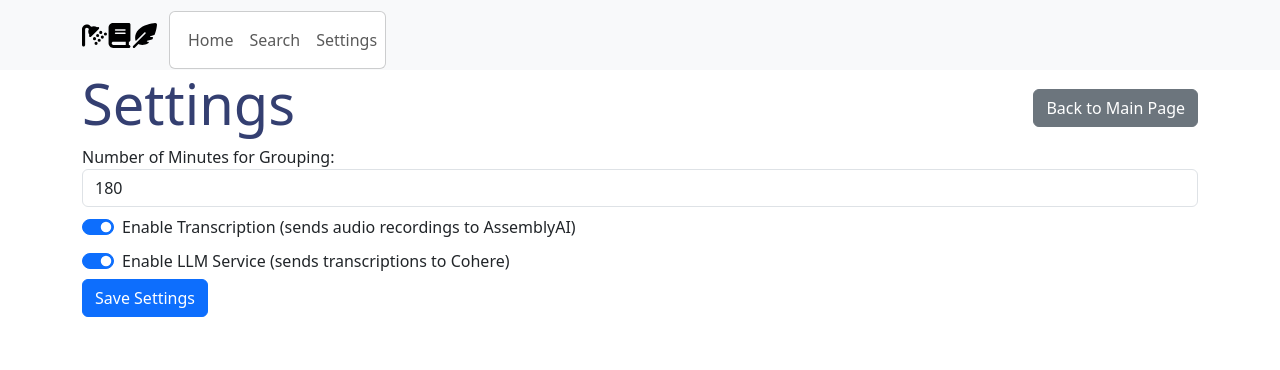
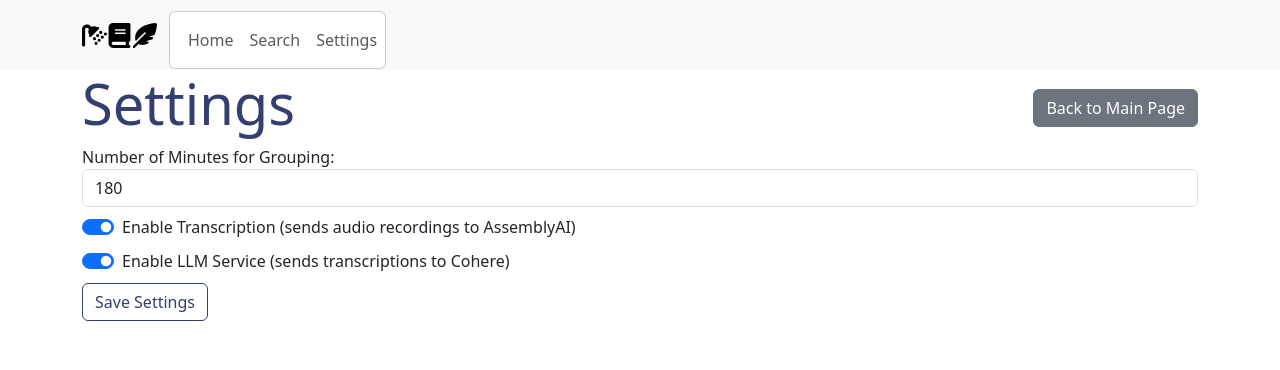
Before and after one commit to cyiuhim/shower-scribe, a Flask app: page /settings in a window 1280 px wide. Shown: the top 370 px of the page. Run offline with Flask 3, Linux system fonts and the light colour scheme; some libraries are stand-ins or nearby versions.

Commit message:
Made a button look nicer

```diff
--- a/webserver/templates/settings.html
+++ b/webserver/templates/settings.html
@@ -11,7 +11,7 @@
         <!-- A form to update the settings -->
         <form method="post" action="{{ url_for('save_settings') }}">
 
-            <div class="d-grid gap-2 mb-1">
+            <div class="d-grid gap-2 mb-2">
                 <div class="form-group">
                     <label for="grouping_minutes">Number of Minutes for Grouping:</label>
                     <input type="number" class="form-control" id="grouping_minutes" name="grouping_minutes" value="{{ user_settings.clustering_time_minutes }}" required>
@@ -28,7 +28,7 @@
                 </div>
             </div>
 
-            <button type="submit" class="btn btn-primary">Save Settings</button>
+            <button type="submit" class="btn" style="background-color: white; color: #343f71; border: 1px solid #343f71;">Save Settings</button>
         </form>
     </div>
 
```
